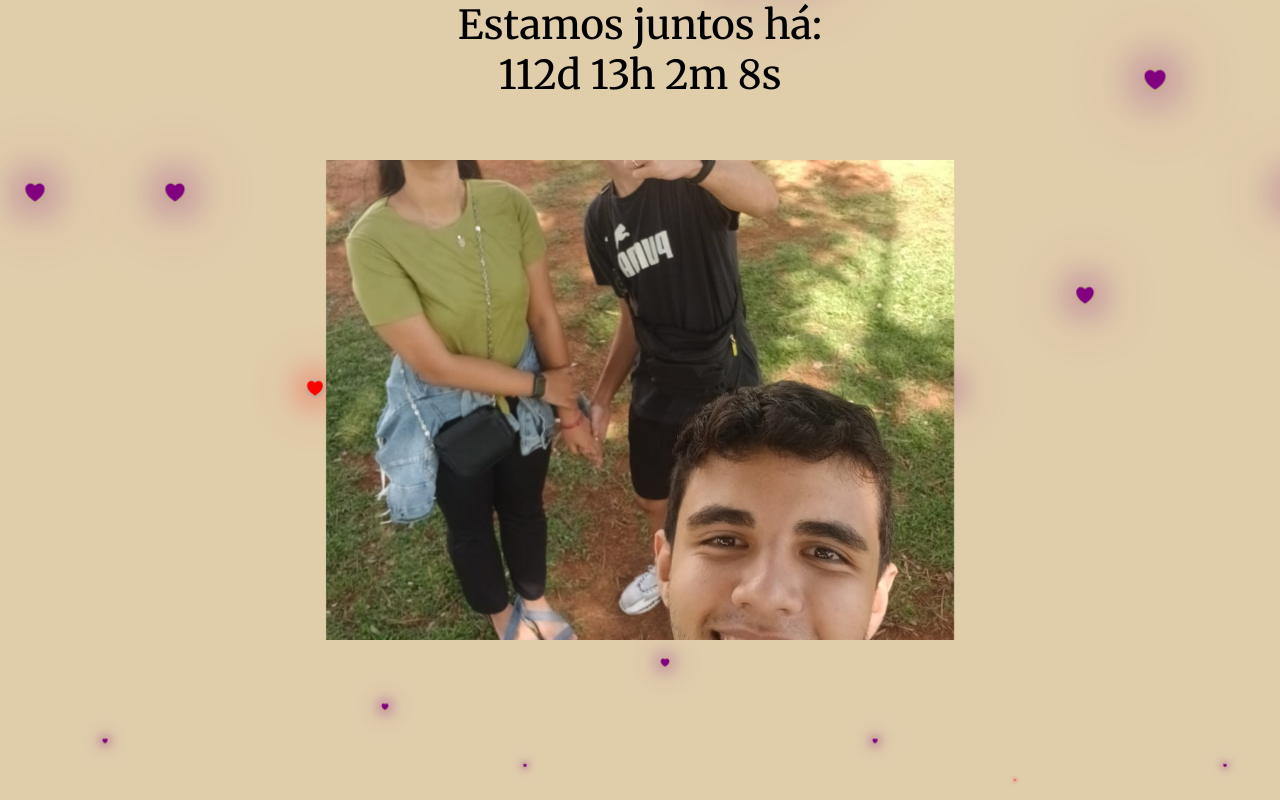
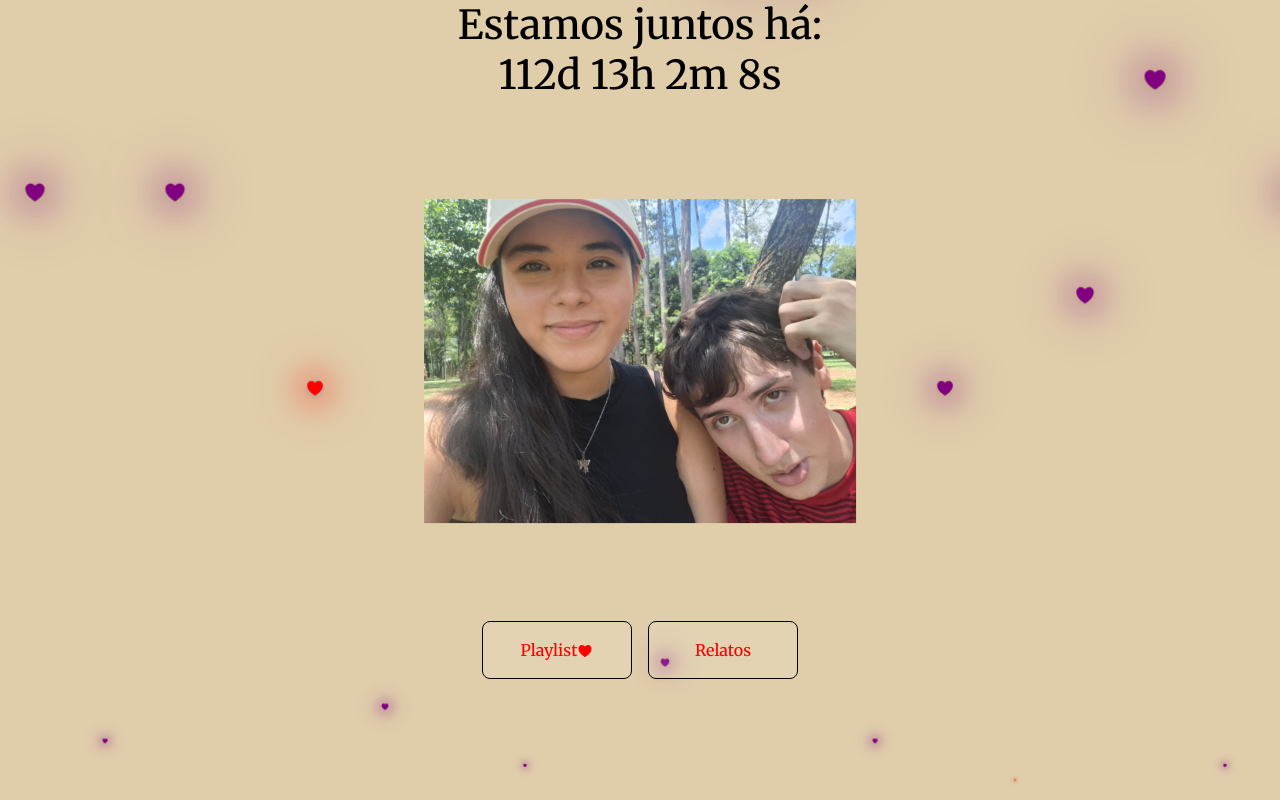
Before and after one commit to totashh/ilySayuri, a plain HTML site: page page2.html in a window 1280 px wide. Drawn offline with nearby package versions, Linux system fonts and the light colour scheme.

Commit message:
more photos, buttons (relatos not finshed)

```diff
--- a/page2.html
+++ b/page2.html
@@ -18,6 +18,19 @@
                 <img id="random-image" src="" >
             </a>
         </div>
+
+        <ul class="botoes">
+            <a href="https://open.spotify.com/playlist/44Wwl20OP9nZQNgsk5EYZJ?si=5479a9acdfe948bc&pt=1adef29888d853885843edcc068ad2bf" target="_blank">
+                <li>
+                    Playlist<ion-icon class="heart-on-button" name="heart"></ion-icon>
+                </li>
+            </a>
+            <a href="https://open.spotify.com/playlist/44Wwl20OP9nZQNgsk5EYZJ?si=5479a9acdfe948bc&pt=1adef29888d853885843edcc068ad2bf" target="_blank">
+                <li>
+                    Relatos</ion-icon>
+                </li>
+            </a>
+        </ul>
 
         <div class="coracoes-fundo">
             <span style="--i:11;"><ion-icon class="heart" name="heart"></ion-icon></span>
--- a/scriptpage2.js
+++ b/scriptpage2.js
@@ -36,7 +36,18 @@ document.addEventListener("DOMContentLoaded", () => {
             "assets/img10.jpg",
             "assets/img11.jpg",
             "assets/img12.jpg",
-            "assets/img13.jpg"
+            "assets/img13.jpg",
+            "assets/img14.jpg",
+            "assets/img15.jpg",
+            "assets/img16.jpg",
+            "assets/img17.jpg",
+            "assets/img18.jpg",
+            "assets/img19.jpg",
+            "assets/img20.jpg",
+            "assets/img21.jpg",
+            "assets/img22.jpg",
+            "assets/img23.jpg",
+            "assets/img24.jpg"
         ];
 
         const randomIndex = Math.floor(Math.random() * imagePaths.length);
--- a/stylepage2.css
+++ b/stylepage2.css
@@ -19,6 +19,8 @@ body{
     width: 100%;
     height: 100vh;
     overflow: hidden;
+
+    animation: fakeLoader 1.75s linear;
 }
 .coracoes-fundo{
     position: absolute;
@@ -65,7 +67,7 @@ body{
     justify-content: center;
     align-items: center;
     height: 60vh;
-    width: 70%;
+    width: 60vh;
     overflow: hidden;
 }
 
@@ -75,6 +77,7 @@ body{
     object-fit: contain;
     width: auto;
     height: auto;
+    aspect-ratio: 9 / 16;
 }
 #image-container a {
     display: flex;
@@ -83,15 +86,56 @@ body{
     text-decoration: none;
     z-index: 1;
 }
-@media (min-width: 769px) {
-    #random-image {
-        max-width: 70%;
-        max-height: 80%;
+
+@keyframes fakeLoader {
+    0% {
+        opacity: 0;
+    }
+    50% {
+        opacity: 0;
+    }
+    100% {
+        opacity: 1;
     }
 }
-@media (max-width: 768px) {
-    #random-image {
-        max-width: 100%;
-        max-height: 80%;
-    }
+
+.botoes {
+    margin-top: 20px;
+    list-style: none;
+    display: flex;
+    flex-direction: column;
+    gap: 16px;
+    align-items: center;
+    text-align: center;
+    z-index: 1;
+    position: flex;
+    display: flex;
+    flex-direction: row;
 }
+
+.botoes li {
+    color: none;
+
+    border: 1px solid black;
+    background: rgba(255, 255, 255, 0.1);
+    border-radius: 8px;
+    padding: 16px 24px;
+    width: 150px;
+}
+
+.botoes a {
+    color: red;
+    text-decoration: none;
+    font-size: 16px;
+    line-height: 24px;
+}
+
+.botoes li:hover{
+    border: 1.5px solid black;
+    background: rgba(0, 0, 0, 0.5);
+}
+
+.heart-on-button {
+    margin-bottom: -3px;
+    color: red;
+}
```
Also changed, not shown: assets/img14.jpg (added), assets/img15.jpg (added), assets/img16.jpg (added), assets/img17.jpg (added), assets/img18.jpg (added), assets/img19.jpg (added), assets/img20.jpg (added), assets/img21.jpg (added), assets/img22.jpg (added), assets/img23.jpg (added), assets/img24.jpg (added).
